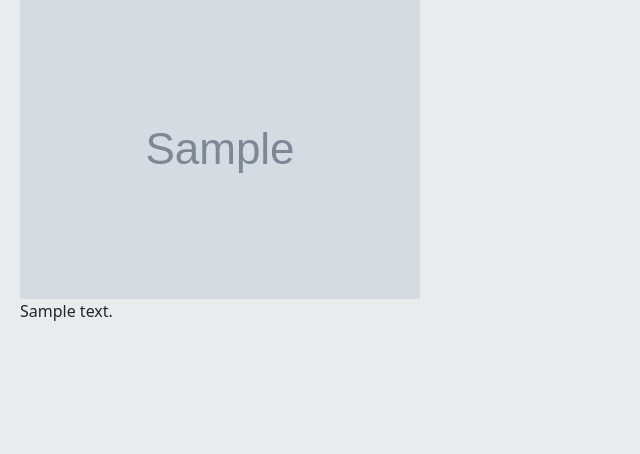
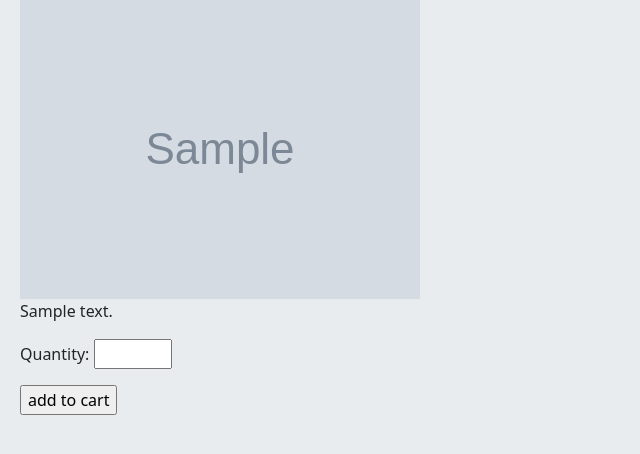
Before and after one commit to khodealib/DjangoOnlineShop, a Django app: a page that uses home/templates/home/product_detail.html in a window 1280 px wide. Shown: the part 187-641 px from the top of the page, without its empty margins (0-640 px from the left). Run offline with Django 4.2, Linux system fonts and the light colour scheme; tables that the repository leaves empty hold one stand-in row (values such as "Sample post"); grey boxes marked "Sample" are stand-in pictures; some libraries are stand-ins or nearby versions.

Commit message:
add to cart form in product detail.

```diff
--- a/home/templates/home/product_detail.html
+++ b/home/templates/home/product_detail.html
@@ -10,4 +10,9 @@
   <p>{{ product.price }}</p>
   <img src="{{ product.image.url }}" alt="{{ product.name }}">
   <p>{{ product.description }}</p>
+  <form action="" method="post">
+    {% csrf_token %}
+    {{ form.as_p }}
+    <input type="submit" value="add to cart">
+  </form>
 {% endblock %}
--- a/home/views.py
+++ b/home/views.py
@@ -4,6 +4,7 @@ from django.views import View
 
 from home import tasks
 from home.models import Product, Category
+from orders.forms import CartAddForm
 from utils.mixins import IsAdminUserMixin
 
 
@@ -21,7 +22,8 @@ class HomeView(View):
 class ProductDetailView(View):
     def get(self, request, slug):
         product = get_object_or_404(Product, slug=slug)
-        return render(request, 'home/product_detail.html', {'product': product})
+        form = CartAddForm()
+        return render(request, 'home/product_detail.html', {'product': product, 'form': form})
 
 
 class BucketHomeView(IsAdminUserMixin, View):
--- /dev/null
+++ b/orders/forms.py
@@ -0,0 +1,5 @@
+from django import forms
+
+
+class CartAddForm(forms.Form):
+    quantity = forms.IntegerField(min_value=1, max_value=9)
--- a/orders/urls.py
+++ b/orders/urls.py
@@ -4,5 +4,6 @@ from orders import views
 
 app_name = 'orders'
 urlpatterns = [
-    path('cart/', views.CartView.as_view(), name='cart')
+    path('cart/', views.CartView.as_view(), name='cart'),
+    path('cart/add/<int:product_id>', views.CartAddView.as_view(), name='cart_add'),
 ]
--- a/orders/views.py
+++ b/orders/views.py
@@ -6,3 +6,8 @@ from django.views import View
 class CartView(View):
     def get(self, request):
         return render(request, 'orders/cart.html')
+
+
+class CartAddView(View):
+    def post(self, request, product_id):
+        pass
```
